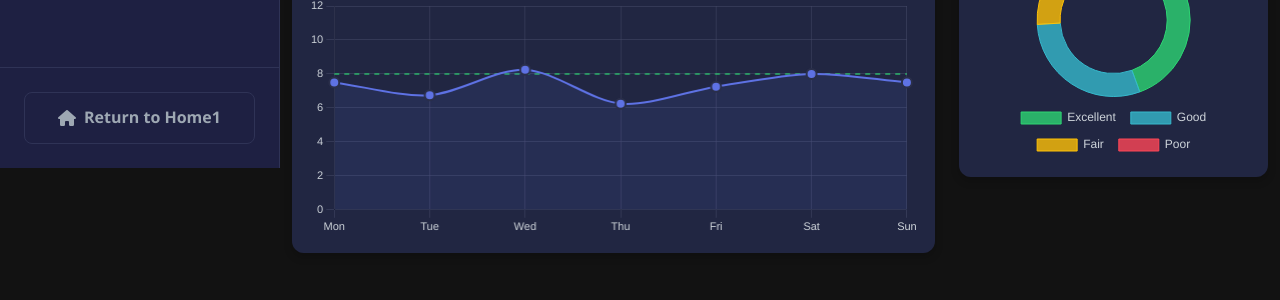
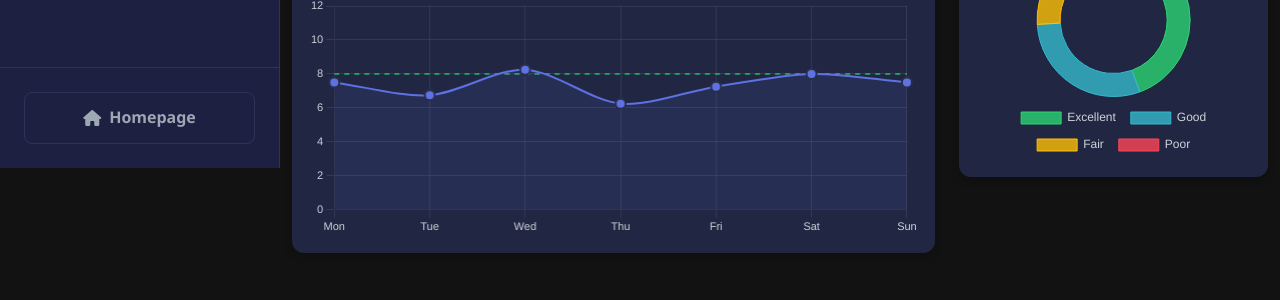
Before and after one commit to klxs409400/CITS5505-GROUP, a Python web app: template templates/Homepage/demo.html in a window 1280 px wide. Shown: the part 632-932 px from the top of the page. Run offline with Jinja, Linux system fonts and the light colour scheme; the template is opened without the code that fills it, so the values that code supplies are empty.

Commit message:
Update button text from 'Return Homepage' to 'Homepage' in demo.html

```diff
--- a/templates/Homepage/demo.html
+++ b/templates/Homepage/demo.html
@@ -79,7 +79,7 @@
         <div class="sidebar-footer">
           <a href="index.html" class="btn-return">
             <i class="fas fa-home"></i>
-            Return to Home1
+            Homepage
           </a>
         </div>
       </div>
```
